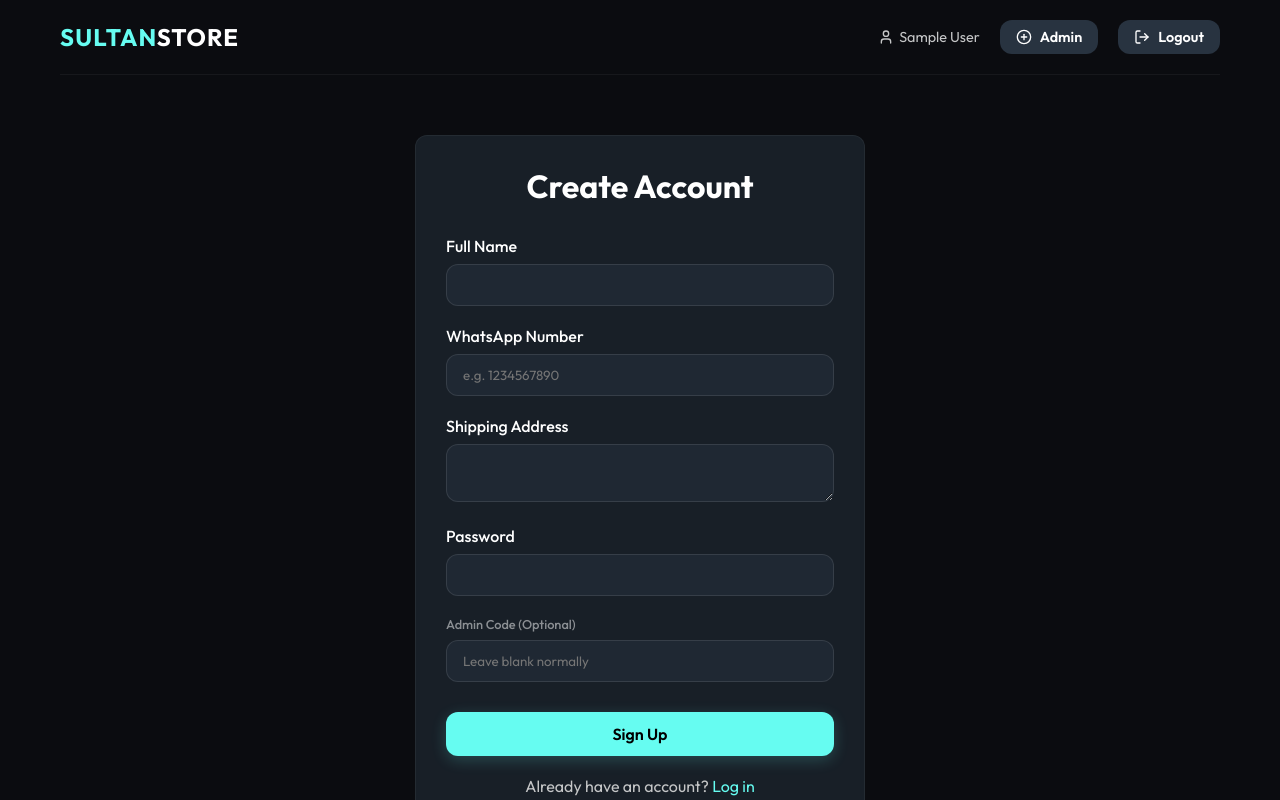
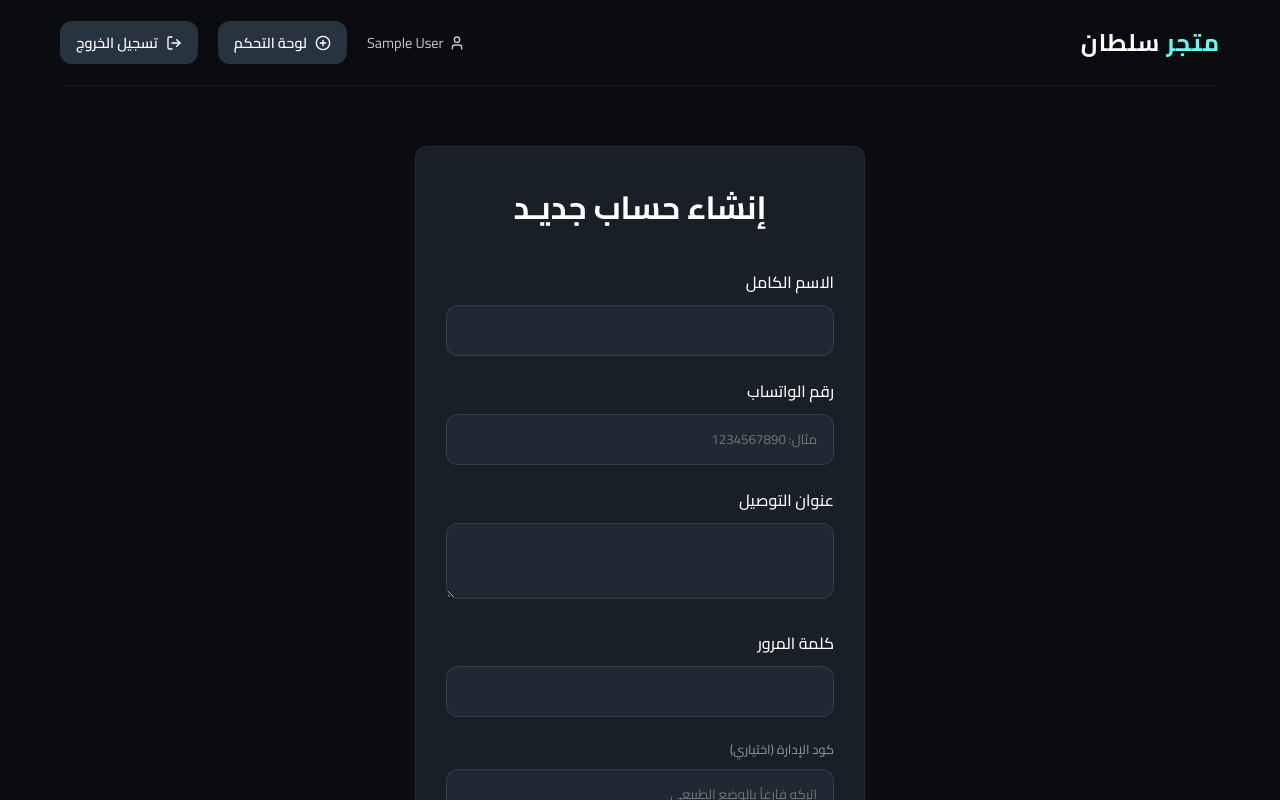
Before and after one commit to Hamdalla2/arboush, a React (Vite) app: page /register in a window 1280 px wide. Shown: the top 800 px of the page. Built offline with nearby package versions, Linux system fonts and the light colour scheme; sample sign-in values are in the browser's storage.

Commit message:
Translate application to Arabic and fix dotenv loading

```diff
--- a/index.html
+++ b/index.html
@@ -1,5 +1,6 @@
 <!doctype html>
-<html lang="en">
+<html lang="ar" dir="rtl">
+
 <head>
   <meta charset="UTF-8" />
   <link rel="icon" type="image/svg+xml" href="/favicon.svg" />
@@ -7,10 +8,13 @@
   <link rel="preconnect" href="https://fonts.googleapis.com">
   <link rel="preconnect" href="https://fonts.gstatic.com" crossorigin>
   <link href="https://fonts.googleapis.com/css2?family=Outfit:wght@300;400;500;600;700&display=swap" rel="stylesheet">
-    <title>Sultan Store | Premium Products</title>
+  <link href="https://fonts.googleapis.com/css2?family=Cairo:wght@300;400;500;600;700&display=swap" rel="stylesheet">
+  <title>متجر سلطان | منتجات فاخرة</title>
 </head>
+
 <body>
   <div id="root"></div>
   <script type="module" src="/src/main.jsx"></script>
 </body>
+
 </html>
--- a/src/components/Navbar.jsx
+++ b/src/components/Navbar.jsx
@@ -13,8 +13,8 @@ export default function Navbar() {
     };
 
     return (
-        <nav className="navbar">
-            <Link to="/" className="brand">SULTAN<span style={{ color: '#fff' }}>STORE</span></Link>
+        <nav className="navbar" dir="rtl">
+            <Link to="/" className="brand">متجر <span style={{ color: '#fff' }}>سلطان</span></Link>
             <div className="nav-links">
                 {token ? (
                     <>
@@ -23,17 +23,17 @@ export default function Navbar() {
                         </span>
                         {user?.role === 'admin' && (
                             <Link to="/admin" className="btn btn-secondary" style={{ padding: '8px 16px', fontSize: '0.9rem' }}>
-                                <PlusCircle size={16} /> Admin
+                                <PlusCircle size={16} /> لوحة التحكم
                             </Link>
                         )}
                         <button onClick={handleLogout} className="btn btn-secondary" style={{ padding: '8px 16px', fontSize: '0.9rem' }}>
-                            <LogOut size={16} /> Logout
+                            <LogOut size={16} /> تسجيل الخروج
                         </button>
                     </>
                 ) : (
                     <>
-                        <Link to="/login" className="btn btn-secondary" style={{ padding: '8px 16px' }}>Login</Link>
-                        <Link to="/register" className="btn btn-primary" style={{ padding: '8px 16px' }}>Sign Up</Link>
+                        <Link to="/login" className="btn btn-secondary" style={{ padding: '8px 16px' }}>تسجيل الدخول</Link>
+                        <Link to="/register" className="btn btn-primary" style={{ padding: '8px 16px' }}>حساب جديد</Link>
                     </>
                 )}
             </div>
--- a/src/index.css
+++ b/src/index.css
@@ -8,7 +8,7 @@
   --text-light: #ffffff;
   --error: #f25f5c;
   --radius: 12px;
-  --font-main: 'Outfit', sans-serif;
+  --font-main: 'Cairo', 'Outfit', sans-serif;
   --transition: all 0.3s cubic-bezier(0.25, 0.8, 0.25, 1);
 }
 
@@ -115,7 +115,8 @@ button {
   color: var(--text-light);
 }
 
-.form-input, .form-textarea {
+.form-input,
+.form-textarea {
   width: 100%;
   padding: 12px 16px;
   background: var(--bg-surface);
@@ -126,7 +127,8 @@ button {
   transition: var(--transition);
 }
 
-.form-input:focus, .form-textarea:focus {
+.form-input:focus,
+.form-textarea:focus {
   border-color: var(--primary);
   outline: none;
   box-shadow: 0 0 0 3px rgba(102, 252, 241, 0.1);
--- a/src/pages/Home.jsx
+++ b/src/pages/Home.jsx
@@ -20,16 +20,16 @@ export default function Home() {
     }, []);
 
     return (
-        <div>
+        <div dir="rtl">
             <div className="hero">
-                <h1>Welcome to <span>Sultan Store</span></h1>
-                <p>Premium exclusive products selected just for you. Sign in to place orders via WhatsApp.</p>
+                <h1>مرحبا بكم في <span>متجر سلطان</span></h1>
+                <p>منتجات حصرية وفاخرة مختارة خصيصاً لك. قم بتسجيل الدخول للطلب عبر الواتساب.</p>
             </div>
 
             {loading ? (
-                <div className="empty-state">Loading products...</div>
+                <div className="empty-state">جاري تحميل المنتجات...</div>
             ) : products.length === 0 ? (
-                <div className="empty-state">No products available yet.</div>
+                <div className="empty-state">لا توجد منتجات متاحة حالياً.</div>
             ) : (
                 <div className="products-grid">
                     {products.map(p => (
@@ -45,7 +45,7 @@ export default function Home() {
                                 <h3 className="product-title">{p.name}</h3>
                                 <p className="product-desc">{p.description.length > 80 ? p.description.substring(0, 80) + '...' : p.description}</p>
                                 <div className="product-price">${p.price?.toFixed(2)}</div>
-                                <Link to={`/product/${p._id}`} className="btn btn-primary" style={{ width: '100%' }}>View Details</Link>
+                                <Link to={`/product/${p._id}`} className="btn btn-primary" style={{ width: '100%' }}>عرض التفاصيل</Link>
                             </div>
                         </div>
                     ))}
--- a/src/pages/Login.jsx
+++ b/src/pages/Login.jsx
@@ -21,31 +21,31 @@ export default function Login() {
                 localStorage.setItem('user', JSON.stringify(data.user));
                 navigate('/');
             } else {
-                setError(data.message || 'Login failed');
+                setError(data.message || 'فشل تسجيل الدخول');
             }
         } catch (err) {
-            setError('Network error');
+            setError('خطأ في الشبكة');
         }
     };
 
     return (
-        <div className="auth-container glass-panel">
-            <h2 style={{ textAlign: 'center', marginBottom: '30px', color: 'var(--text-light)', fontSize: '2rem' }}>Welcome Back</h2>
+        <div className="auth-container glass-panel" dir="rtl">
+            <h2 style={{ textAlign: 'center', marginBottom: '30px', color: 'var(--text-light)', fontSize: '2rem' }}>مرحباً بعودتك</h2>
             {error && <div style={{ color: 'var(--error)', marginBottom: '15px', textAlign: 'center' }}>{error}</div>}
             <form onSubmit={handleLogin}>
                 <div className="form-group">
-                    <label className="form-label">WhatsApp Number</label>
+                    <label className="form-label">رقم الواتساب</label>
                     <input
                         type="text"
                         className="form-input"
                         value={whatsapp}
                         onChange={e => setWhatsapp(e.target.value)}
-                        placeholder="e.g. 1234567890"
+                        placeholder="مثال: 1234567890"
                         required
                     />
                 </div>
                 <div className="form-group">
-                    <label className="form-label">Password</label>
+                    <label className="form-label">كلمة المرور</label>
                     <input
                         type="password"
                         className="form-input"
@@ -54,10 +54,10 @@ export default function Login() {
                         required
                     />
                 </div>
-                <button type="submit" className="btn btn-primary" style={{ width: '100%', marginTop: '10px' }}>Sign In</button>
+                <button type="submit" className="btn btn-primary" style={{ width: '100%', marginTop: '10px' }}>تسجيل الدخول</button>
             </form>
             <div style={{ textAlign: 'center', marginTop: '20px' }}>
-                Don't have an account? <Link to="/register" style={{ color: 'var(--primary)' }}>Sign up</Link>
+                ليس لديك حساب؟ <Link to="/register" style={{ color: 'var(--primary)' }}>سجل الآن</Link>
             </div>
         </div>
     );
--- a/src/pages/Product.jsx
+++ b/src/pages/Product.jsx
@@ -1,4 +1,4 @@
-import { ArrowLeft, MessageCircle } from 'lucide-react';
+import { ArrowRight, MessageCircle } from 'lucide-react';
 import { useEffect, useState } from 'react';
 import { Link, useParams } from 'react-router-dom';
 
@@ -8,7 +8,6 @@ export default function Product() {
     const [loading, setLoading] = useState(true);
     const user = JSON.parse(localStorage.getItem('user') || 'null');
 
-    // Real world should fetch this from backend config or admin profile
     const SULTAN_WHATSAPP = "1234567890";
 
     useEffect(() => {
@@ -20,17 +19,17 @@ export default function Product() {
             });
     }, [id]);
 
-    if (loading) return <div className="empty-state">Loading product details...</div>;
-    if (!product) return <div className="empty-state">Product not found</div>;
+    if (loading) return <div className="empty-state" dir="rtl">جاري تحميل تفاصيل المنتج...</div>;
+    if (!product) return <div className="empty-state" dir="rtl">المنتج غير موجود</div>;
 
     const handleBuy = () => {
-        const text = `Hello Sultan, I am interested in buying: ${product.name} (Price: $${product.price}). My name is ${user.name}.`;
+        const text = `مرحباً سلطان، أنا مهتم بشراء: ${product.name} (السعر: $${product.price}). اسمي هو ${user.name}.`;
         window.open(`https://wa.me/${SULTAN_WHATSAPP}?text=${encodeURIComponent(text)}`, '_blank');
     };
 
     return (
-        <div className="glass-panel" style={{ maxWidth: '900px', margin: '0 auto' }}>
-            <Link to="/" className="btn btn-secondary" style={{ marginBottom: '20px' }}><ArrowLeft size={18} /> Back to Store</Link>
+        <div className="glass-panel" style={{ maxWidth: '900px', margin: '0 auto' }} dir="rtl">
+            <Link to="/" className="btn btn-secondary" style={{ marginBottom: '20px' }}><ArrowRight size={18} /> العودة للمتجر</Link>
 
             <div style={{ display: 'flex', gap: '40px', flexWrap: 'wrap' }}>
                 <div style={{ flex: '1', minWidth: '300px' }}>
@@ -51,7 +50,7 @@ export default function Product() {
 
                     {product.details && (
                         <div style={{ padding: '20px', background: 'rgba(255,255,255,0.03)', borderRadius: 'var(--radius)', marginBottom: '30px' }}>
-                            <h4 style={{ color: 'var(--text-light)', marginBottom: '10px', fontSize: '1.1rem' }}>Specifications</h4>
+                            <h4 style={{ color: 'var(--text-light)', marginBottom: '10px', fontSize: '1.1rem' }}>المواصفات</h4>
                             <p style={{ lineHeight: '1.5' }}>{product.details}</p>
                         </div>
                     )}
@@ -59,12 +58,12 @@ export default function Product() {
                     <div style={{ marginTop: 'auto' }}>
                         {user ? (
                             <button onClick={handleBuy} className="btn btn-primary" style={{ width: '100%', fontSize: '1.2rem', padding: '16px' }}>
-                                <MessageCircle size={24} /> Buy via WhatsApp
+                                <MessageCircle size={24} /> الشراء عبر الواتساب
                             </button>
                         ) : (
                             <div style={{ textAlign: 'center', padding: '24px', background: 'rgba(242, 95, 92, 0.05)', border: '1px solid rgba(242, 95, 92, 0.2)', borderRadius: 'var(--radius)' }}>
-                                <p style={{ color: 'var(--error)', marginBottom: '15px', fontSize: '1.1rem' }}>You must be signed in to place orders.</p>
-                                <Link to="/login" className="btn btn-secondary">Sign In to Purchase</Link>
+                                <p style={{ color: 'var(--error)', marginBottom: '15px', fontSize: '1.1rem' }}>يجب تسجيل الدخول لإتمام الطلب.</p>
+                                <Link to="/login" className="btn btn-secondary">تسجيل الدخول للشراء</Link>
                             </div>
                         )}
                     </div>
--- a/src/pages/Register.jsx
+++ b/src/pages/Register.jsx
@@ -22,42 +22,42 @@ export default function Register() {
                 localStorage.setItem('user', JSON.stringify(data.user));
                 navigate('/');
             } else {
-                setError(data.message || 'Registration failed');
+                setError(data.message || 'فشل إنشاء الحساب');
             }
         } catch (err) {
-            setError('Network error');
+            setError('خطأ في الشبكة');
         }
     };
 
     return (
-        <div className="auth-container glass-panel">
-            <h2 style={{ textAlign: 'center', marginBottom: '30px', color: 'var(--text-light)', fontSize: '2rem' }}>Create Account</h2>
+        <div className="auth-container glass-panel" dir="rtl">
+            <h2 style={{ textAlign: 'center', marginBottom: '30px', color: 'var(--text-light)', fontSize: '2rem' }}>إنشاء حساب جديـد</h2>
             {error && <div style={{ color: 'var(--error)', marginBottom: '15px', textAlign: 'center' }}>{error}</div>}
             <form onSubmit={handleRegister}>
                 <div className="form-group">
-                    <label className="form-label">Full Name</label>
+                    <label className="form-label">الاسم الكامل</label>
                     <input type="text" name="name" className="form-input" onChange={handleChange} required />
                 </div>
                 <div className="form-group">
-                    <label className="form-label">WhatsApp Number</label>
-                    <input type="text" name="whatsapp" className="form-input" placeholder="e.g. 1234567890" onChange={handleChange} required />
+                    <label className="form-label">رقم الواتساب</label>
+                    <input type="text" name="whatsapp" className="form-input" placeholder="مثال: 1234567890" onChange={handleChange} required />
                 </div>
                 <div className="form-group">
-                    <label className="form-label">Shipping Address</label>
+                    <label className="form-label">عنوان التوصيل</label>
                     <textarea name="address" className="form-textarea" rows="2" onChange={handleChange} required></textarea>
                 </div>
                 <div className="form-group">
-                    <label className="form-label">Password</label>
+                    <label className="form-label">كلمة المرور</label>
                     <input type="password" name="password" className="form-input" onChange={handleChange} required />
                 </div>
                 <div className="form-group">
-                    <label className="form-label" style={{ opacity: 0.5, fontSize: '0.8rem' }}>Admin Code (Optional)</label>
-                    <input type="password" name="code" className="form-input" onChange={handleChange} placeholder="Leave blank normally" />
+                    <label className="form-label" style={{ opacity: 0.5, fontSize: '0.8rem' }}>كود الإدارة (اختياري)</label>
+                    <input type="password" name="code" className="form-input" onChange={handleChange} placeholder="اتركه فارغاً بالوضع الطبيعي" />
                 </div>
-                <button type="submit" className="btn btn-primary" style={{ width: '100%', marginTop: '10px' }}>Sign Up</button>
+                <button type="submit" className="btn btn-primary" style={{ width: '100%', marginTop: '10px' }}>تسجيل</button>
             </form>
             <div style={{ textAlign: 'center', marginTop: '20px' }}>
-                Already have an account? <Link to="/login" style={{ color: 'var(--primary)' }}>Log in</Link>
+                لديك حساب بالفعل؟ <Link to="/login" style={{ color: 'var(--primary)' }}>تسجيل الدخول</Link>
             </div>
         </div>
     );
```
Also changed, not shown: src/pages/Admin.jsx (+21 -21 lines), 1 other file (tests, documents, lock files or other folders). Lines whose indentation alone changed are shown as unchanged.
